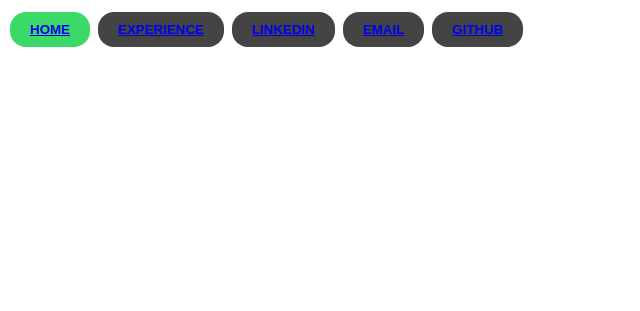
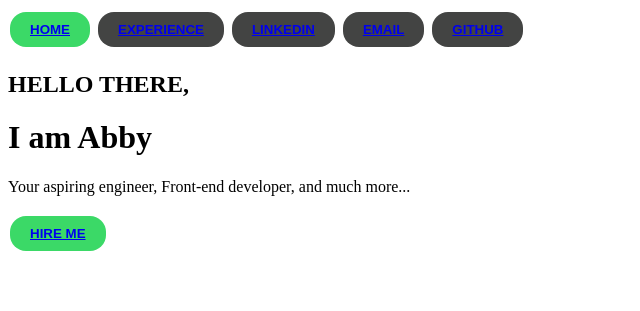
Before and after one commit to abigailplata/Resume, a Flask app: page / in a window 1280 px wide. Shown: the top 311 px of the page, without its empty margins (0-640 px from the left). Run offline with Flask 2, Linux system fonts and the light colour scheme.

Commit message:
Update index.html

```diff
--- a/templates/index.html
+++ b/templates/index.html
@@ -20,9 +20,15 @@
 		</div>
 		</header>
 
+		<h2>HELLO THERE,</h2>
+		<h1>I am Abby</h1>
 		<p>
+			Your aspiring engineer, Front-end developer, and much more...
+		</p>
 
-		</p>
+		<button class="button hireme"><a href=" "><b>HIRE ME</b></a> </button>
+
+
 	</body>
 
 
```
